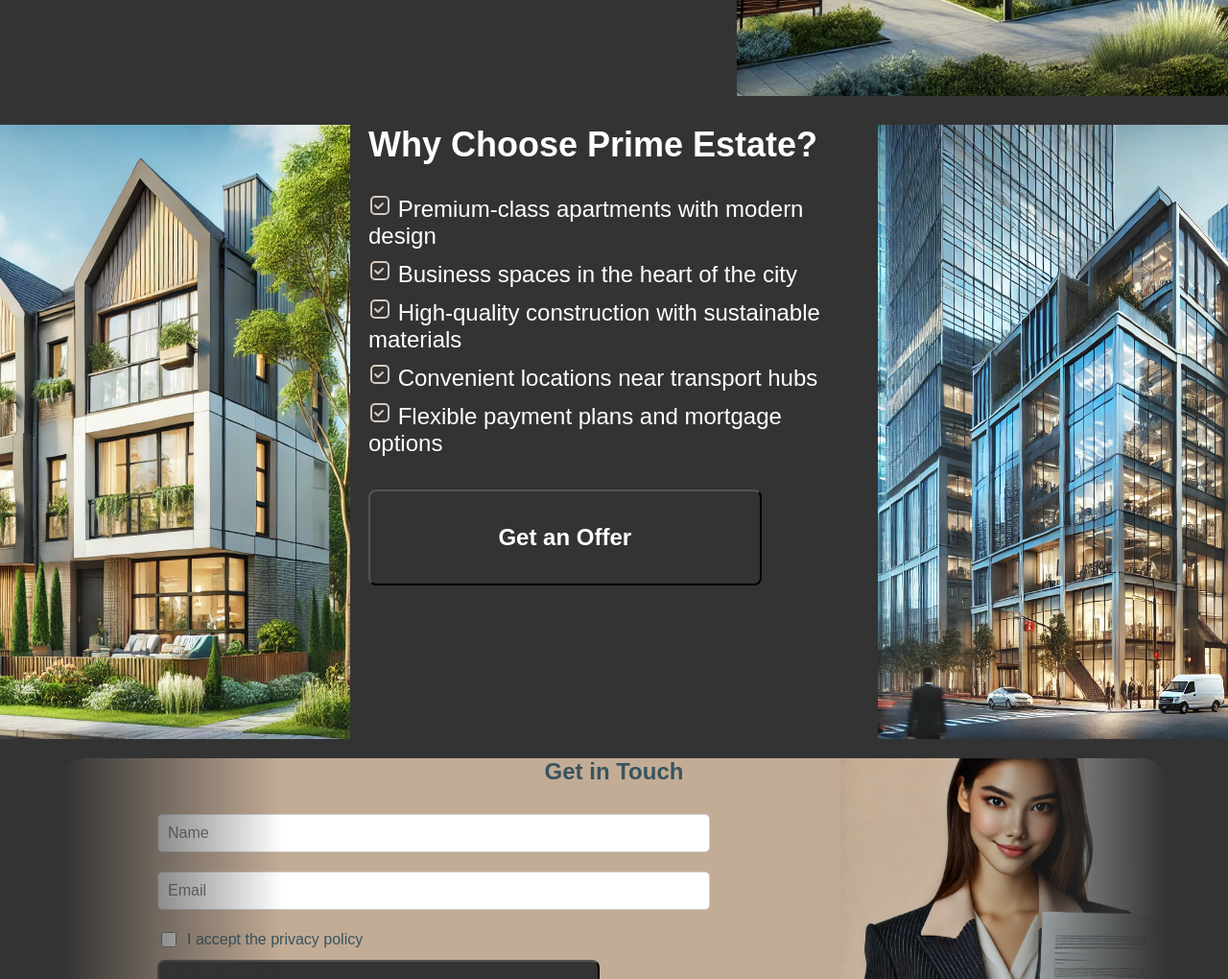
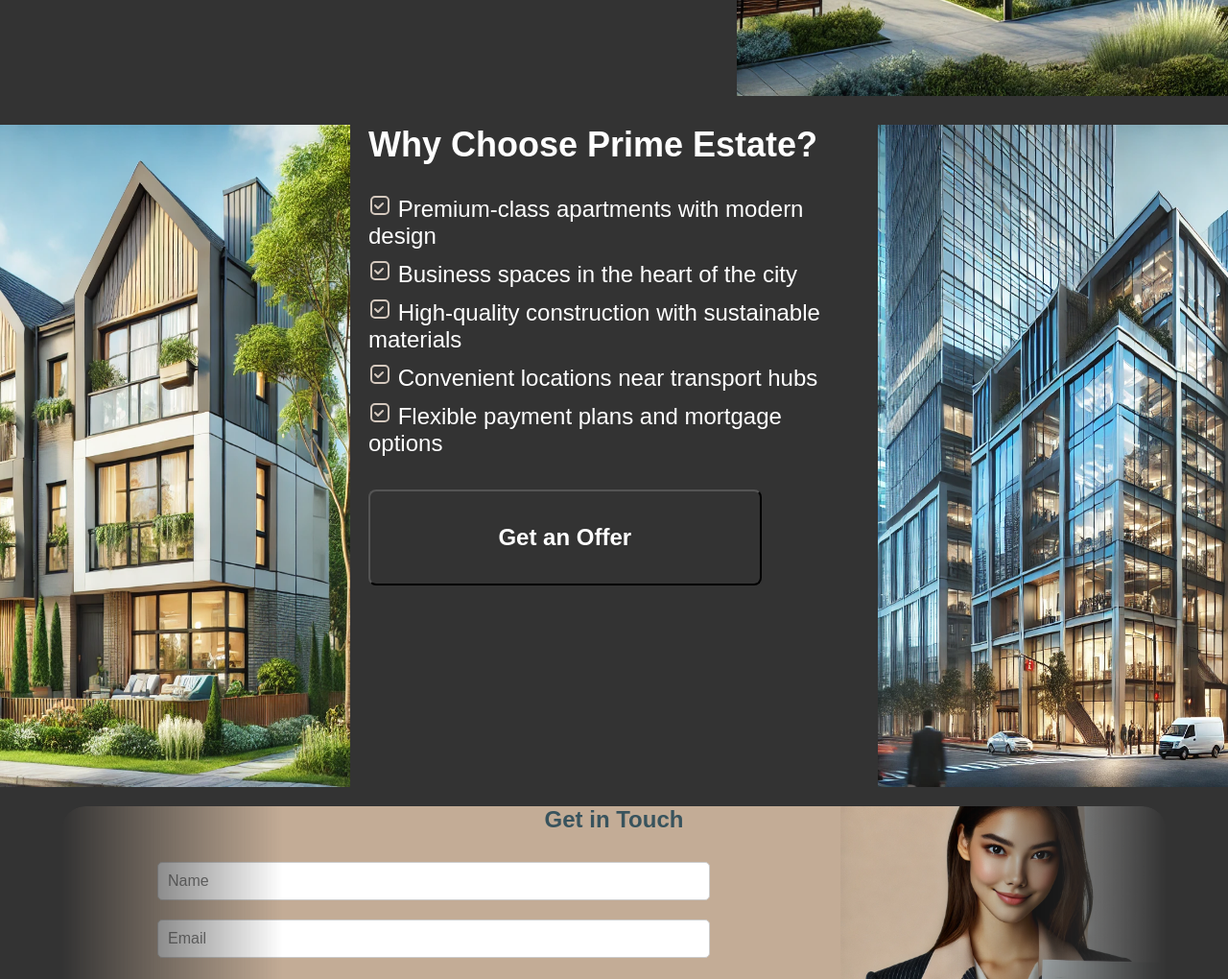
Before and after one commit to VittIvanov/mst-first-task, a plain HTML site: page index.html in a window 1280 px wide. Shown: the part 660-1680 px from the top of the page at 96% size. Drawn offline with Linux system fonts and the light colour scheme.

Commit message:
fix description style

```diff
--- a/style.css
+++ b/style.css
@@ -292,6 +292,10 @@ display: none;
         background-repeat: no-repeat, no-repeat;
     }
 
+    .description_container{
+
+        padding-bottom: 50px;
+    }
 
     .contact-form{
         margin:  0 5%;
```
